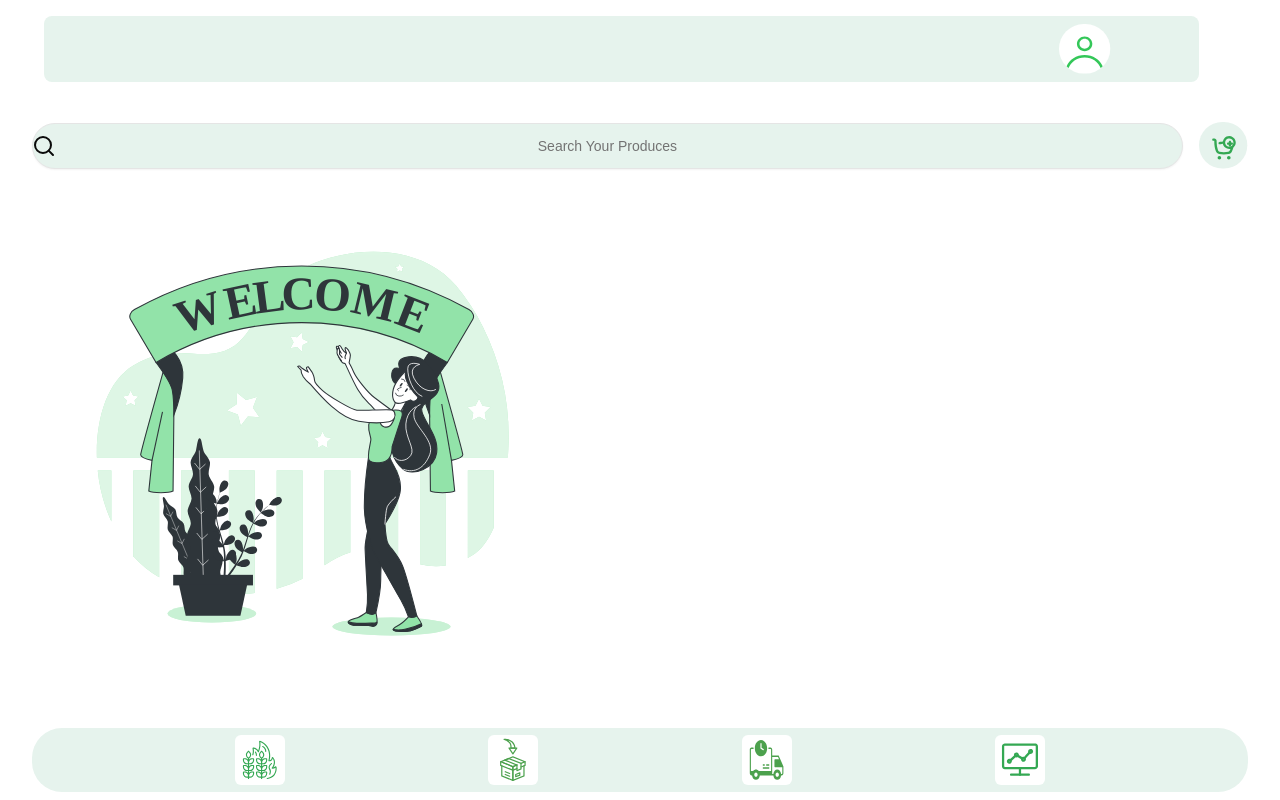
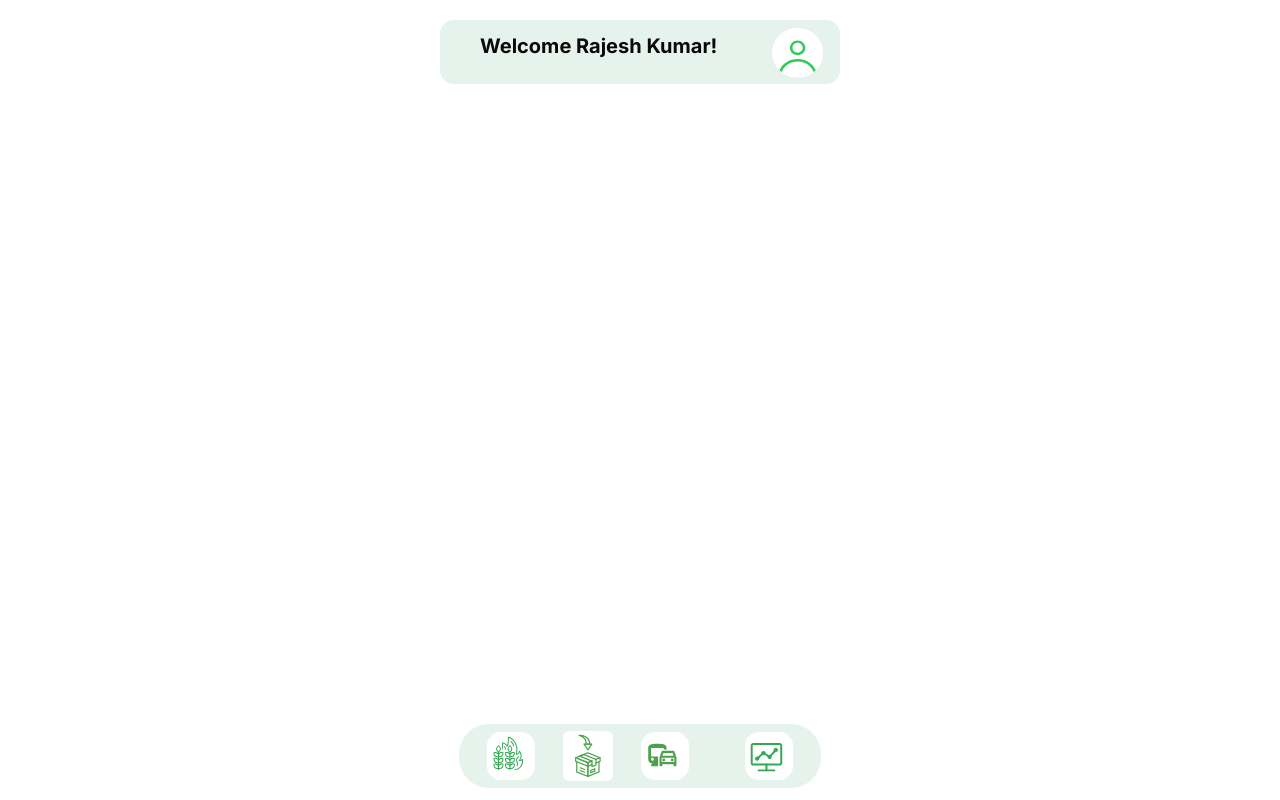
Before and after one commit to Dev-SK01/agri-lynx, a React (Vite) app in the folder agri-lynx/: page / in a window 1280 px wide. Built offline with nearby package versions, Linux system fonts and the light colour scheme; sample sign-in values are in the browser's storage; a web font is replaced by a local one.

Commit message:
Logistic link

```diff
--- a/agri-lynx/src/App.jsx
+++ b/agri-lynx/src/App.jsx
@@ -182,8 +182,12 @@ function App() {
             <Route path="localmarketdashboard" element={<FarmerDashboard />} />
 
             {/* Loginstics Routes */}
-            <Route path="logisticdashboard" element={<FarmerDashboard />} />
+            <Route path="logisticdashboard" element={<DashBoard />} />
           </Route>
+          <Route path="logistic" element={<Logistic />}>
+
+          </Route>
+
         </Routes>
       </LogisticContextProvider>
 
--- a/agri-lynx/src/logistics/DashBoard/DashBoard.jsx
+++ b/agri-lynx/src/logistics/DashBoard/DashBoard.jsx
@@ -4,30 +4,61 @@ import { Input } from '@/components/ui/input';
 import avatar from "../../Assest/avatar.svg"
 import log from "../../Assest/log.svg";
 import phone from "../../Assest/phone.svg";
+import analytics from '../../Assest/analytics.svg';
+import logistic from '../../Assest/logistic.svg';
+import ordericon from '../../Assest/ordericon.svg';
+import product from '../../Assest/product.svg';
 import LogisticContext from '../context/LogisticContext';
-
-
+import { Link } from "react-router-dom";
+import Logistic from '../Logistic';
 
 const DashBoard = () => {
   const { LogisticData } = useContext(LogisticContext);
+  const [showDetails, setShowDetails] = useState(false);
+  const handleAvatarClick = () => {
+    setShowDetails(true);
+  };
 
   return (
 
     <>
       <div className="flex items-center justify-center flex-col ">
+        {/* Header
+        <header className='flex rounded-xl h-16 pt-2 bg-(--green) mt-5 w-100 text-xl'>
+
+          {!showDetails ? (
+            <div onClick={handleAvatarClick} className='cursor-pointer absolute right-10 top-1'>
+              <img src={avatar} alt="avatar" />
+            </div>
+          ) : (
+            <>
+              <h1 className='font-bold font-inter pt-1 ms-10 text-1xl'>
+                Welcome {LogisticData.name}!
+              </h1>
+              <div className='absolute right-10 top-1'>
+                <img src={avatar} alt="avatar" />
+              </div>
+            </>
+          )}
+        </header> */}
         {/* Header */}
-        <header className='flex rounded-xl h-16 pt-2 bg-(--green) mt-5 w-100 text-xl '>
+        <header className='flex rounded-xl h-16 pt-2 bg-(--green) mt-5 w-100 text-xl'>
           <h1 className='font-bold font-inter pt-1 ms-10 text-1xl'>
-            Welcome !
+            Welcome {LogisticData?.name}!
           </h1>
           <div className='ms-83 pb-1 fixed'>
-            <img src={avatar} alt="avatar" />
+            <img src={avatar} onClick={handleAvatarClick} alt="avatar" />
           </div>
 
         </header>
-      </div>
 
+
+
+        <main className="w-[95%] overflow-auto h-[80vh] rounded-md scrollbar">
+          {showDetails && (
+            <>
               <div className="flex items-center justify-center flex-col">
+
                 <div className="mt-5 w-full max-w-sm "><Label className="font-bold">Name</Label><Input className="text-black bg-gray-200" value={LogisticData.name} disabled={true} /></div>
                 <div className="mt-5 w-full max-w-sm "><Label className="font-bold">Shop Name</Label><Input className="text-black bg-gray-200" value={LogisticData.shopName} disabled={true} /></div>
                 <div className="mt-5 w-full max-w-sm "><Label className="font-bold">Email</Label><Input className="text-black bg-gray-200" value={LogisticData.email} disabled={true} /></div>
@@ -42,11 +73,11 @@ const DashBoard = () => {
               </div>
 
               <div className="flex items-center justify-center flex-col">
-        <div className="mt-5 w-full max-w-sm "><Label className="font-bold">Address</Label><Input className="text-black bg-gray-200"value={LogisticData.address} disabled={true} /></div>
+                <div className="mt-5 w-full max-w-sm "><Label className="font-bold">Address</Label><Input className="text-black bg-gray-200" value={LogisticData.address} disabled={true} /></div>
                 <div className="mt-5 w-full max-w-sm "><Label className="font-bold">Taluk</Label><Input className="text-black bg-gray-200" value={LogisticData.taluk} disabled={true} /></div>
-        <div className="mt-5 w-full max-w-sm "><Label className="font-bold">District</Label><Input className="text-black bg-gray-200" value={LogisticData.district} disabled={true}/></div>
-        <div className="mt-5 w-full max-w-sm "><Label className="font-bold">State</Label><Input className="text-black bg-gray-200"value={LogisticData.state} disabled={true} /></div>
-        <div className="mt-5 w-full max-w-sm "><Label className="font-bold">Pincode</Label><Input className="text-black bg-gray-200"value={LogisticData.pincode} disabled={true} /></div>
+                <div className="mt-5 w-full max-w-sm "><Label className="font-bold">District</Label><Input className="text-black bg-gray-200" value={LogisticData.district} disabled={true} /></div>
+                <div className="mt-5 w-full max-w-sm "><Label className="font-bold">State</Label><Input className="text-black bg-gray-200" value={LogisticData.state} disabled={true} /></div>
+                <div className="mt-5 w-full max-w-sm "><Label className="font-bold">Pincode</Label><Input className="text-black bg-gray-200" value={LogisticData.pincode} disabled={true} /></div>
               </div>
               <nav className='flex items-center justify-center flex-col'>
                 <div className=" flex items-center justify-center rounded-xl h-8  w-30  bg-(--green) mt-9 ">
@@ -55,6 +86,28 @@ const DashBoard = () => {
                 </div>
                 <p className='font-bold'>V1.0.0</p>
               </nav>
+            </>
+          )}
+        </main>
+        {/* Footer*/}
+        <footer className="bg-(--green) h-[8vh] rounded-[30px] mt-4 flex items-center justify-evenly py-4 fixed bottom-3">
+          <div className='ms-7 me-7 h-12 w-12 bg-white rounded-xl p-1'>
+            <img src={product} alt="product" />
+          </div>
+          <Link to="/logistic">
+            <div className="h-[50px] w-[50px] bg-(--primary) rounded-sm">
+              <img src={ordericon} alt="orderIcon" className="h-[50px] w-[50px]" />
+            </div>
+          </Link>
+          <div className='ms-7 me-7 h-12 w-12 bg-white rounded-xl p-1 pt-1.5'>
+            <img src={logistic} alt="logistic" />
+          </div>
+          <div className='ms-7 me-7 h-12 w-12 bg-white rounded-xl p-1 pt-2'>
+            <img src={analytics} alt="analytics" />
+          </div>
+        </footer>
+
+      </div>
 
     </>
 
--- a/agri-lynx/src/logistics/OrderManagement/LogisticHome.jsx
+++ b/agri-lynx/src/logistics/OrderManagement/LogisticHome.jsx
@@ -6,15 +6,28 @@ import ordericon from '../../Assest/ordericon.svg';
 import product from '../../Assest/product.svg';
 import LogisticContext from '../context/LogisticContext';
 import { Button } from '@/components/ui/button';
-
+import { Link } from "react-router-dom";
 const LogisticHome = () => {
     const { LogisticOrders, LogisticData, } = useContext(LogisticContext)
     const { setCurrentPage } = useContext(LogisticContext);
+    const handleAvatarClick = () => {
+        setShowDetails(true);
+    };
     return (
         <>
             <div className="flex items-center justify-center flex-col ">
+                {/* Header
+                <header className='flex rounded-xl h-16 pt-2 bg-(--green) mt-5 w-100 text-xl'>
+                    <h1 className='font-bold font-inter pt-1 ms-10 text-1xl'>
+                        Welcome {LogisticData?.name}!
+                    </h1>
+                    <div className='ms-83 pb-1 fixed'>
+                        <img src={avatar} onClick={handleAvatarClick} alt="avatar" />
+                    </div>
+
+                </header> */}
                 {/* Header */}
-                <header className='flex rounded-xl h-16 pt-2 bg-(--green) mt-5 w-100 text-xl '>
+                <header className='flex rounded-xl h-16 pt-2 bg-(--green) mt-5 w-100 text-xl'>
                     <h1 className='font-bold font-inter pt-1 ms-10 text-1xl'>
                         Welcome {LogisticData?.name}!
                     </h1>
@@ -23,7 +36,7 @@ const LogisticHome = () => {
                     </div>
 
                 </header>
-                <div className='bg-[var(--green)] flex mt-4 h-48 rounded-2xl w-100 py-1'><div>
+                <div className='bg-[var(--green)] flex mt-4 h-48 rounded-2xl w-100 py-1 relative border-l-8 border-l-green-600   ' ><div>
                     <h1 className='flex justify-center rounded-xl h-9 pt-2 bg-[var(--primary)] mt-2 ms-2 w-60 items-center text-center font-bold font-inter'>
                         {LogisticOrders[0].farmer.name}
                     </h1>
@@ -46,9 +59,11 @@ const LogisticHome = () => {
                     <div className='ms-7 me-7 h-12 w-12 bg-white rounded-xl p-1'>
                         <img src={product} alt="product" />
                     </div>
-                    <div className='ms-7 me-7 h-12 w-12 bg-white rounded-xl p-0.5'>
-                        <img src={ordericon} alt="ordericon" />
-                    </div>
+                    <Link to="/logistic">
+                        <div className="h-[50px] w-[50px] bg-(--primary) rounded-sm">
+                            <img src={ordericon} alt="orderIcon" className="h-[50px] w-[50px]" />
+                        </div>
+                    </Link>
                     <div className='ms-7 me-7 h-12 w-12 bg-white rounded-xl p-1 pt-1.5'>
                         <img src={logistic} alt="logistic" />
                     </div>
--- a/agri-lynx/src/logistics/OrderManagement/VerificationOTP.jsx
+++ b/agri-lynx/src/logistics/OrderManagement/VerificationOTP.jsx
@@ -12,7 +12,7 @@ import LogisticContext from '../context/LogisticContext';
 import calandar from "../../Assest/calendar.svg";
 
 const VerificationOTP = () => {
-    const { LogisticOrders } = useContext(LogisticContext);
+    const { LogisticOrders,LogisticData } = useContext(LogisticContext);
     const [otp, setOtp] = useState("");
     const [email, setEmail] = useState(LogisticOrders[0]?.LogisticOrders?.email || "");
     const { setShowOtpPopup, setOrderStatus } = useContext(LogisticContext);
@@ -66,7 +66,7 @@ const VerificationOTP = () => {
                             <Input
                                 type="email"
                                 placeholder="Email"
-                                value={email}
+                                value={LogisticOrders[0]?.logistics?.email}
                                 onChange={(e) => setEmail(e.target.value)}
                                 className="font-inter font-semibold bg-(--primary) py-3 text-sm"
                             />
--- a/agri-lynx/src/pages/Dashboard.jsx
+++ b/agri-lynx/src/pages/Dashboard.jsx
@@ -1,7 +1,7 @@
 import FarmerDashboard from "@/farmers/FarmerDashboard";
 import RegistrationContext from "@/registration/context/RegistrationContext";
 import React, { useContext } from "react";
-
+import DashBoard from "@/logistics/DashBoard/DashBoard";
 const Dashboard = () => {
   const { userData } = useContext(RegistrationContext);
   return (
@@ -11,7 +11,7 @@ const Dashboard = () => {
       ) : userData?.userType === "market" ? (
         <FarmerDashboard />
       ) : (
-        <FarmerDashboard />
+        <DashBoard />
       )}
     </>
   );
--- /dev/null
+++ b/package.json
@@ -0,0 +1,5 @@
+{
+  "dependencies": {
+    "react-router-dom": "^7.5.0"
+  }
+}
```
Also changed, not shown: agri-lynx/src/logistics/OrderManagement/OrderCheckOutPage.jsx (+7 -5 lines), agri-lynx/src/logistics/OrderManagement/OrderDetails.jsx (+7 -4 lines), 2 other files (tests, documents, lock files or other folders). Lines whose indentation alone changed are shown as unchanged.
